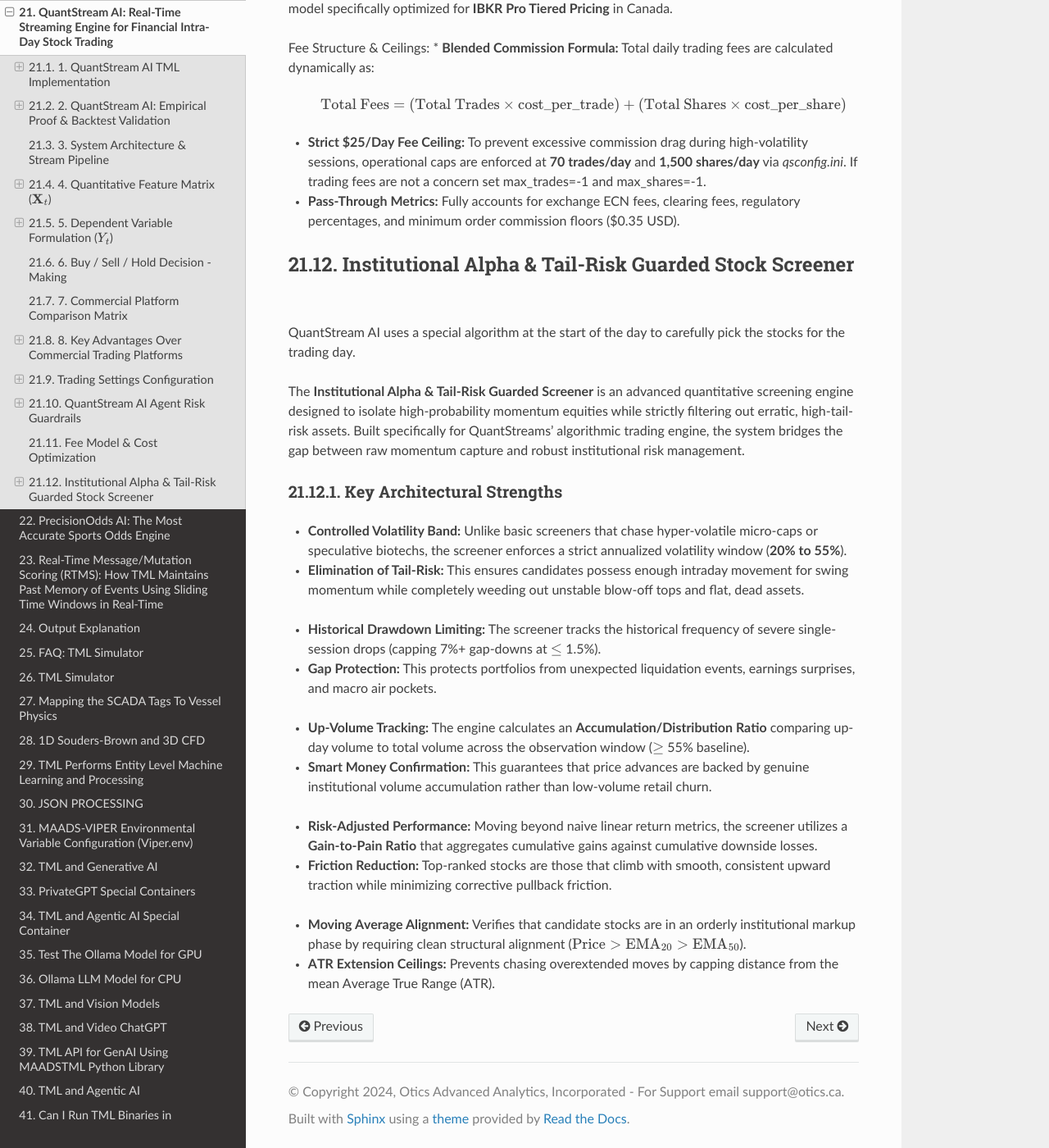
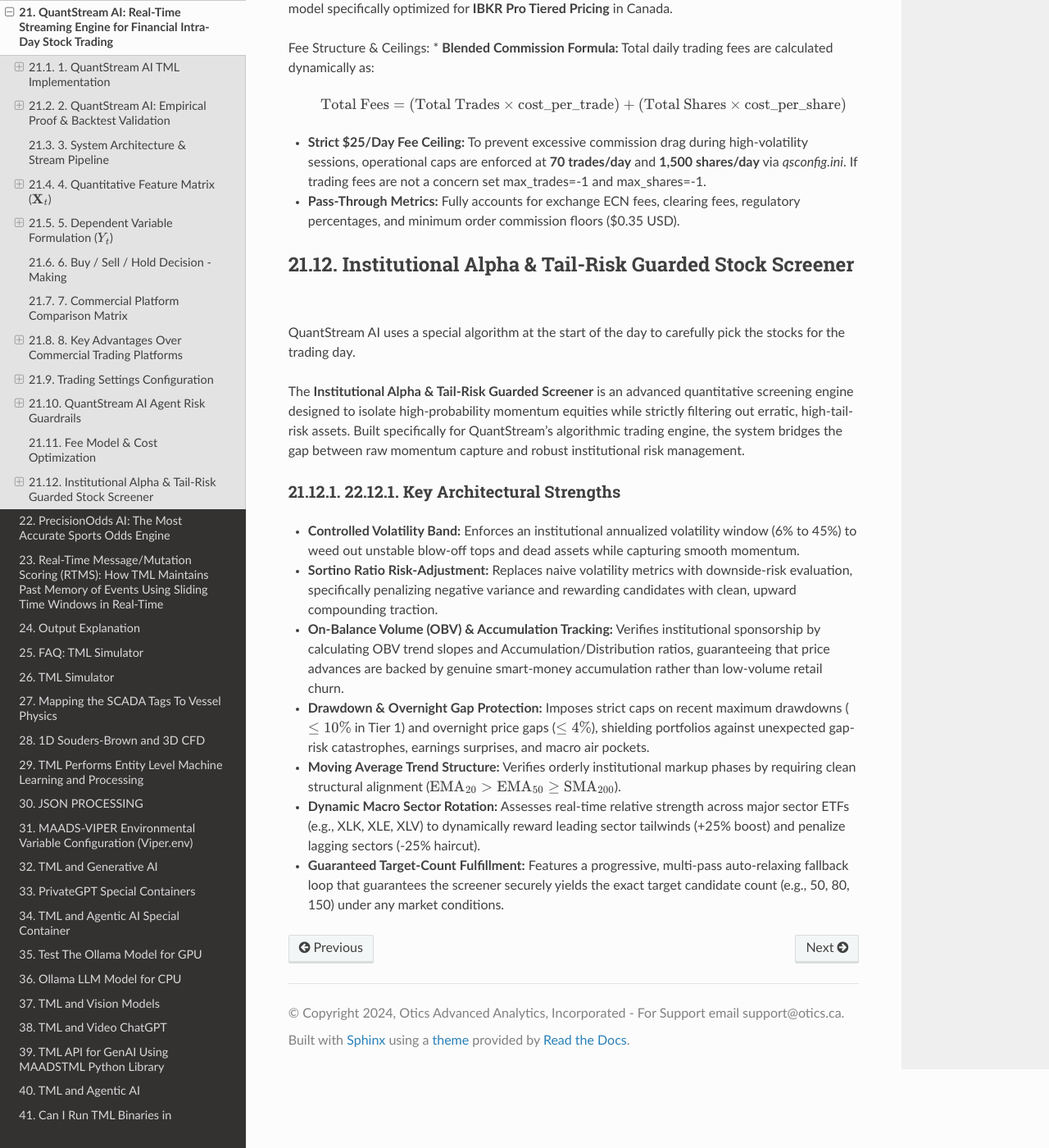
Before and after one commit to smaurice101/readthedocs, a Sphinx documentation site: the page built from docs/source/quantstream.rst, in a window 1280 px wide and 1400 px high, scrolled down 15422 px. Shown: the whole window at 82% size. Built offline with Sphinx 7.4.7 and the Read the Docs theme 3.1.0, drawn with Linux system fonts in a browser that asks for light colours; pages that are not in the unit, such as notebooks, are missing from menus; some of the changed text lies outside the part shown.

Commit message:
Update quantstream.rst

```diff
--- a/docs/source/quantstream.rst
+++ b/docs/source/quantstream.rst
@@ -741,36 +741,25 @@
 * **Pass-Through Metrics:** Fully accounts for exchange ECN fees, clearing fees, regulatory percentages, and minimum order commission floors (\$0.35 USD).
 
 Institutional Alpha & Tail-Risk Guarded Stock Screener
-==================================================
+==============================================================
 
 QuantStream AI uses a special algorithm at the start of the day to carefully pick the stocks for the trading day.
 
-The **Institutional Alpha & Tail-Risk Guarded Screener** is an advanced quantitative screening engine designed to isolate high-probability momentum equities while strictly filtering out erratic, high-tail-risk assets. Built specifically for QuantStreams' algorithmic trading engine, the system bridges the gap between raw momentum capture and robust institutional risk management.
+The **Institutional Alpha & Tail-Risk Guarded Screener** is an advanced quantitative screening engine designed to isolate high-probability momentum equities while strictly filtering out erratic, high-tail-risk assets. Built specifically for QuantStream's algorithmic trading engine, the system bridges the gap between raw momentum capture and robust institutional risk management.
 
-Key Architectural Strengths
----------------------------
+22.12.1. Key Architectural Strengths
+------------------------------------
 
-1. Bounded Volatility Guardrails
-~~~~~~~~~~~~~~~~~~~~~~~~~~~~~~~~
-* **Controlled Volatility Band:** Unlike basic screeners that chase hyper-volatile micro-caps or speculative biotechs, the screener enforces a strict annualized volatility window (**20% to 55%**).
-* **Elimination of Tail-Risk:** This ensures candidates possess enough intraday movement for swing momentum while completely weeding out unstable blow-off tops and flat, dead assets.
+* **Controlled Volatility Band:** Enforces an institutional annualized volatility window (6% to 45%) to weed out unstable blow-off tops and dead assets while capturing smooth momentum.
 
-2. Zero-Tolerance Tail-Risk Shield
-~~~~~~~~~~~~~~~~~~~~~~~~~~~~~~~~~~
-* **Historical Drawdown Limiting:** The screener tracks the historical frequency of severe single-session drops (capping 7%+ gap-downs at :math:`\le` 1.5%).
-* **Gap Protection:** This protects portfolios from unexpected liquidation events, earnings surprises, and macro air pockets.
+* **Sortino Ratio Risk-Adjustment:** Replaces naive volatility metrics with downside-risk evaluation, specifically penalizing negative variance and rewarding candidates with clean, upward compounding traction.
 
-3. Institutional Accumulation Sponsoring
-~~~~~~~~~~~~~~~~~~~~~~~~~~~~~~~~~~~~~~~~
-* **Up-Volume Tracking:** The engine calculates an **Accumulation/Distribution Ratio** comparing up-day volume to total volume across the observation window (:math:`\ge` 55% baseline).
-* **Smart Money Confirmation:** This guarantees that price advances are backed by genuine institutional volume accumulation rather than low-volume retail churn.
+* **On-Balance Volume (OBV) & Accumulation Tracking:** Verifies institutional sponsorship by calculating OBV trend slopes and Accumulation/Distribution ratios, guaranteeing that price advances are backed by genuine smart-money accumulation rather than low-volume retail churn.
 
-4. Gain-to-Pain Efficiency Scoring (Omega-Style)
-~~~~~~~~~~~~~~~~~~~~~~~~~~~~~~~~~~~~~~~~~~~~~~~~
-* **Risk-Adjusted Performance:** Moving beyond naive linear return metrics, the screener utilizes a **Gain-to-Pain Ratio** that aggregates cumulative gains against cumulative downside losses.
-* **Friction Reduction:** Top-ranked stocks are those that climb with smooth, consistent upward traction while minimizing corrective pullback friction.
+* **Drawdown & Overnight Gap Protection:** Imposes strict caps on recent maximum drawdowns (:math:`\le 10\%` in Tier 1) and overnight price gaps (:math:`\le 4\%`), shielding portfolios against unexpected gap-risk catastrophes, earnings surprises, and macro air pockets.
 
-5. Structural Trend & Extension Protection
-~~~~~~~~~~~~~~~~~~~~~~~~~~~~~~~~~~~~~~~~~~
-* **Moving Average Alignment:** Verifies that candidate stocks are in an orderly institutional markup phase by requiring clean structural alignment (:math:`\text{Price} > \text{EMA}_{20} > \text{EMA}_{50}`).
-* **ATR Extension Ceilings:** Prevents chasing overextended moves by capping distance from the mean Average True Range (ATR).
+* **Moving Average Trend Structure:** Verifies orderly institutional markup phases by requiring clean structural alignment (:math:`\text{EMA}_{20} > \text{EMA}_{50} \ge \text{SMA}_{200}`).
+
+* **Dynamic Macro Sector Rotation:** Assesses real-time relative strength across major sector ETFs (e.g., XLK, XLE, XLV) to dynamically reward leading sector tailwinds (+25% boost) and penalize lagging sectors (-25% haircut).
+
+* **Guaranteed Target-Count Fulfillment:** Features a progressive, multi-pass auto-relaxing fallback loop that guarantees the screener securely yields the exact target candidate count (e.g., 50, 80, 150) under any market conditions.
```
